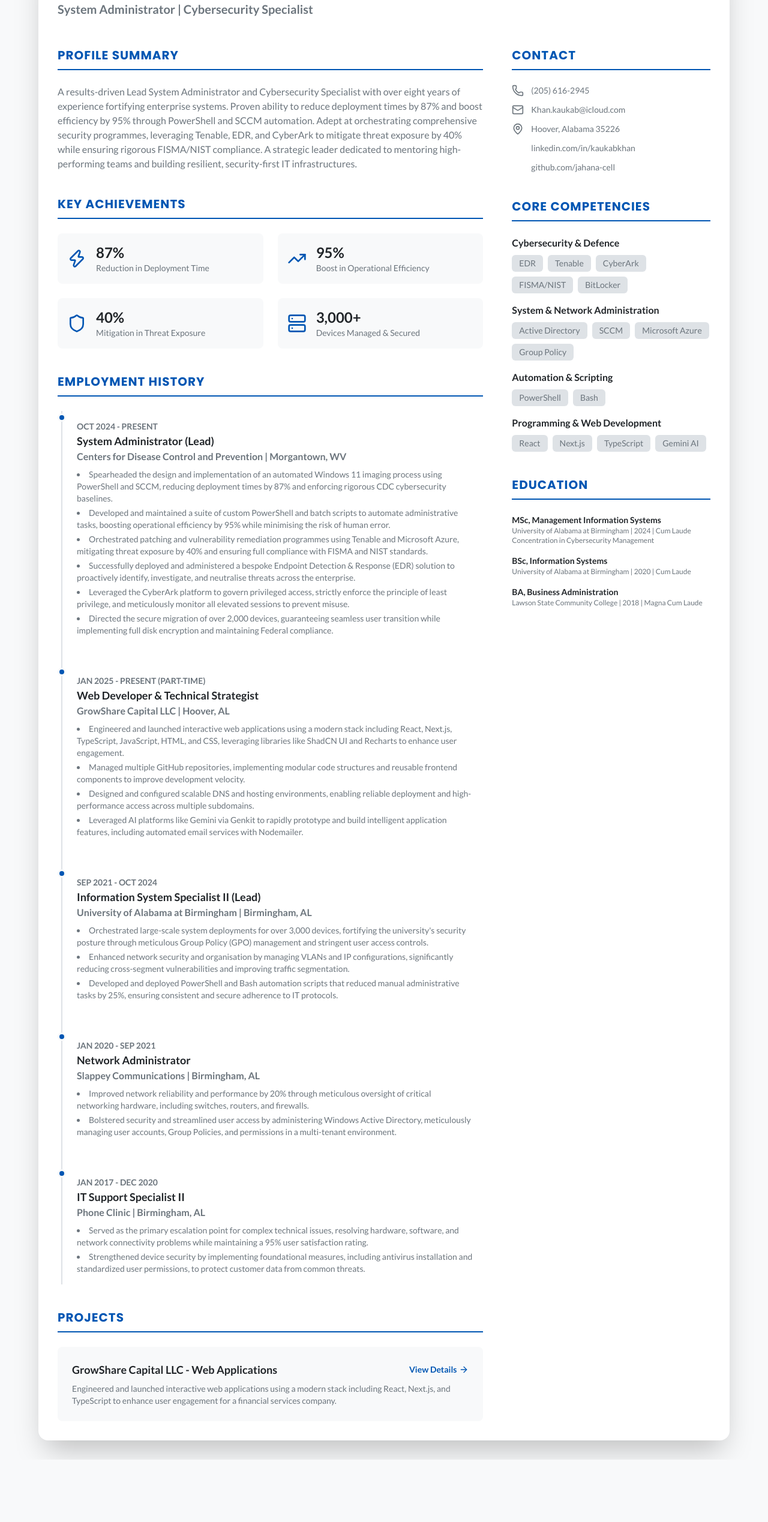
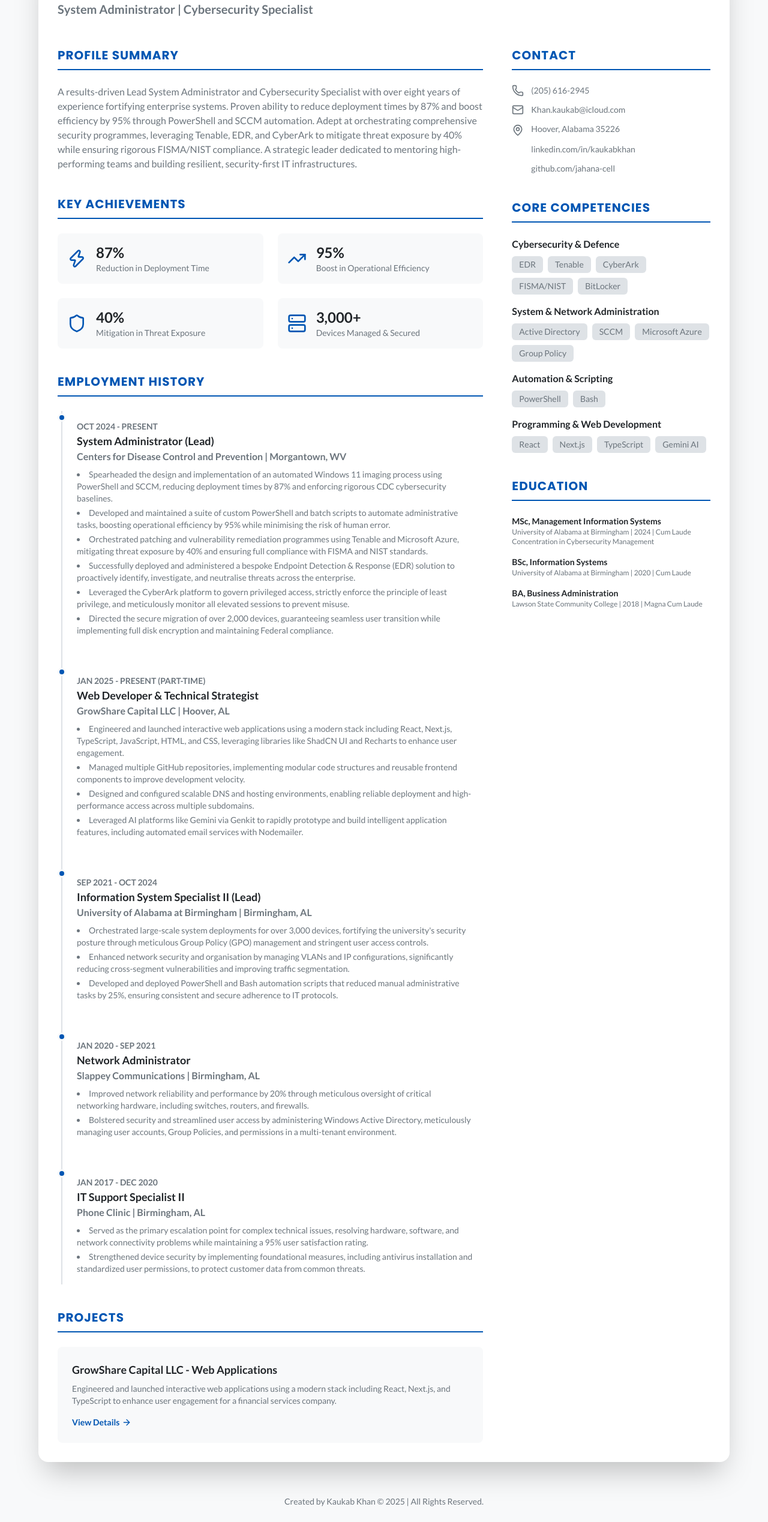
Before and after one commit to jahana-cell/resumegithub, a plain HTML site: page index.html in a window 1280 px wide. Shown: the part 115-2652 px from the top of the page at 60% size. Before the commit the page ends 2548 px from the top, so only its background shows below. Drawn offline with nearby package versions, Linux system fonts and the light colour scheme.

Commit message:
Update index.html

```diff
--- a/index.html
+++ b/index.html
@@ -129,16 +129,18 @@
 </head>
 <body data-theme="light">
 
-    <div class="max-w-6xl mx-auto my-4 sm:my-8 p-4 sm:p-6 lg:p-8 bg-[var(--card-bg)] rounded-2xl shadow-2xl print-container">
-        <header class="flex flex-col md:flex-row justify-between items-center text-center md:text-left mb-12">
+    <div class="max-w-6xl mx-auto my-4 sm:my-8 p-4 sm:p-6 lg:p-8 bg-[var(--card-bg)] rounded-2xl shadow-2xl print-container relative">
+
+        <div class="absolute top-4 right-4 z-10">
+            <button id="theme-toggle" title="Toggle Theme" class="p-2 rounded-full hover:bg-[var(--border-color)] text-[var(--text-muted)] no-print">
+                <i data-lucide="sun" class="w-5 h-5"></i>
+            </button>
+        </div>
+
+        <header class="flex flex-col md:flex-row items-center text-center md:text-left mb-12">
             <div>
                 <h1 class="text-3xl sm:text-4xl md:text-5xl font-bold text-[var(--primary-color)]" style="font-family: var(--header-font);">Ahmad Kaukab Khan</h1>
                 <p class="text-lg md:text-xl font-semibold text-[var(--text-muted)] mt-1">System Administrator | Cybersecurity Specialist</p>
-            </div>
-            <div class="flex items-center space-x-3 mt-4 md:mt-0">
-                <button id="theme-toggle" title="Toggle Theme" class="p-2 rounded-full hover:bg-[var(--border-color)] text-[var(--text-muted)] no-print">
-                    <i data-lucide="sun" class="w-5 h-5"></i>
-                </button>
             </div>
         </header>
 
@@ -251,11 +253,15 @@
                 <section id="projects" class="mt-10 scroll-reveal">
                     <h2 class="section-title">Projects</h2>
                     <div id="open-project-modal" class="p-6 bg-[var(--bg-color)] rounded-lg cursor-pointer project-card">
-                        <div class="flex justify-between items-center">
+                        <div>
                             <h3 class="text-lg font-bold">GrowShare Capital LLC - Web Applications</h3>
-                            <span class="text-sm font-semibold text-[var(--primary-color)] flex items-center">View Details <i data-lucide="arrow-right" class="w-4 h-4 ml-1"></i></span>
+                            <p class="text-sm text-[var(--text-muted)] mt-2">Engineered and launched interactive web applications using a modern stack including React, Next.js, and TypeScript to enhance user engagement for a financial services company.</p>
                         </div>
-                        <p class="text-sm text-[var(--text-muted)] mt-2">Engineered and launched interactive web applications using a modern stack including React, Next.js, and TypeScript to enhance user engagement for a financial services company.</p>
+                        <div class="mt-4">
+                            <span class="text-sm font-semibold text-[var(--primary-color)] flex items-center">
+                                View Details <i data-lucide="arrow-right" class="w-4 h-4 ml-1"></i>
+                            </span>
+                        </div>
                     </div>
                 </section>
 
@@ -273,8 +279,8 @@
                             <i data-lucide="mail" class="w-5 h-5 flex-shrink-0"></i>
                             <span class="break-all">Khan.kaukab@icloud.com</span>
                         </a>
-                        <p class="flex items-center space-x-3 text-[var(--text-muted)]">
-                           <i data-lucide="map-pin" class="w-5 h-5 flex-shrink-0"></i>
+                        <p class="flex items-start space-x-3 text-[var(--text-muted)]">
+                           <i data-lucide="map-pin" class="w-5 h-5 flex-shrink-0 mt-0.5"></i>
                            <span>Hoover, Alabama 35226</span>
                         </p>
                         <a href="https://www.linkedin.com/in/kaukabkhan" target="_blank" rel="noopener noreferrer" class="flex items-center space-x-3 text-[var(--text-muted)] hover:text-[var(--primary-color)]">
@@ -385,6 +391,12 @@
         </div>
     </div>
 
+    <footer class="text-center py-6 mt-4 sm:mt-8">
+        <p class="text-sm text-[var(--text-muted)] no-print">
+            Created by Kaukab Khan &copy; 2025 | All Rights Reserved.
+        </p>
+    </footer>
+
 
     <script>
         // Lucide Icons
```
